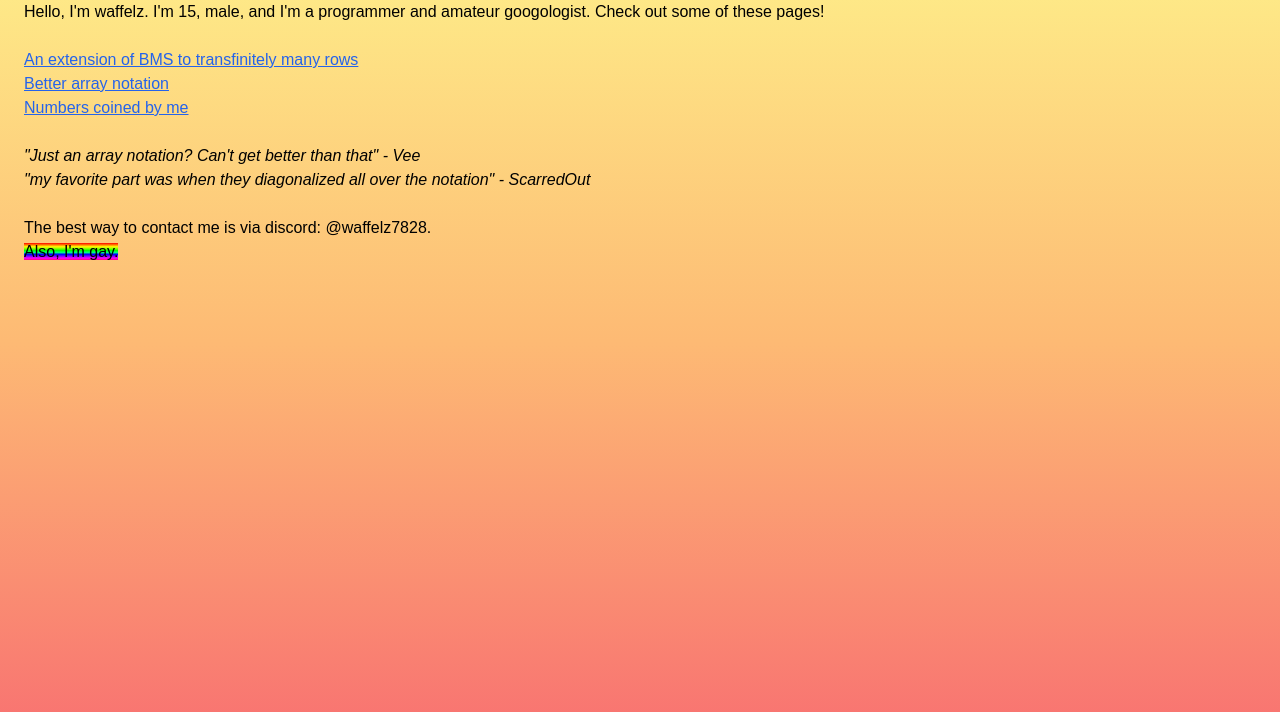
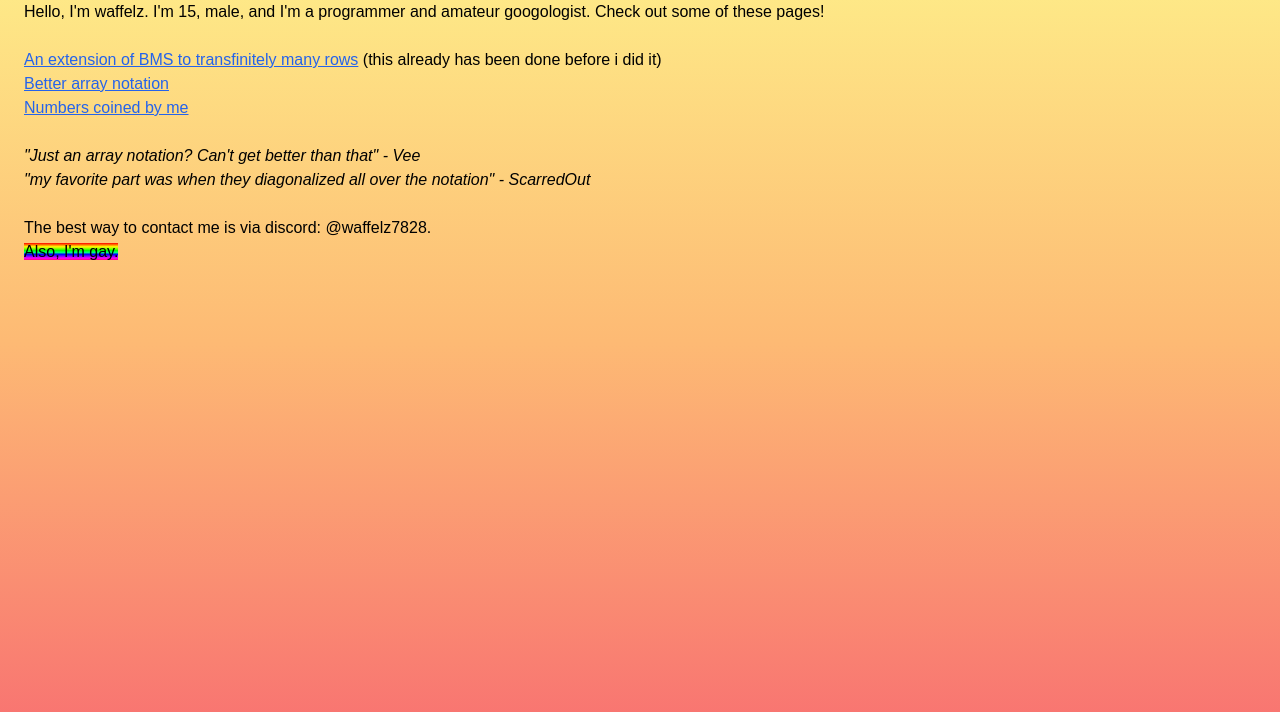
Before and after one commit to waffelz0/website, a plain HTML site: page googology/index.html in a window 1280 px wide. Shown: the part 60-772 px from the top of the page. Drawn offline with nearby package versions, Linux system fonts and the light colour scheme.

Commit message:
Update index.html

```diff
--- a/googology/index.html
+++ b/googology/index.html
@@ -19,7 +19,7 @@
 		<h1 class="text-3xl font-bold">Welcome</h1>
 		<p>
 			Hello, I'm waffelz. I'm 15, male, and I'm a programmer and amateur googologist. Check out some of these pages!<br><br>
-			<a class="text-blue-600 underline hover:text-blue-800 visited:text-purple-600" href="bms.html">An extension of BMS to transfinitely many rows</a><br>
+			<a class="text-blue-600 underline hover:text-blue-800 visited:text-purple-600" href="bms.html">An extension of BMS to transfinitely many rows</a> (this already has been done before i did it)<br>
 			<a class="text-blue-600 underline hover:text-blue-800 visited:text-purple-600" href="better.html">Better array notation</a><br>
 			<a class="text-blue-600 underline hover:text-blue-800 visited:text-purple-600" href="numbers.html">Numbers coined by me</a><br><br>
 			<p><em>"Just an array notation? Can't get better than that" - Vee</em></p>
```
